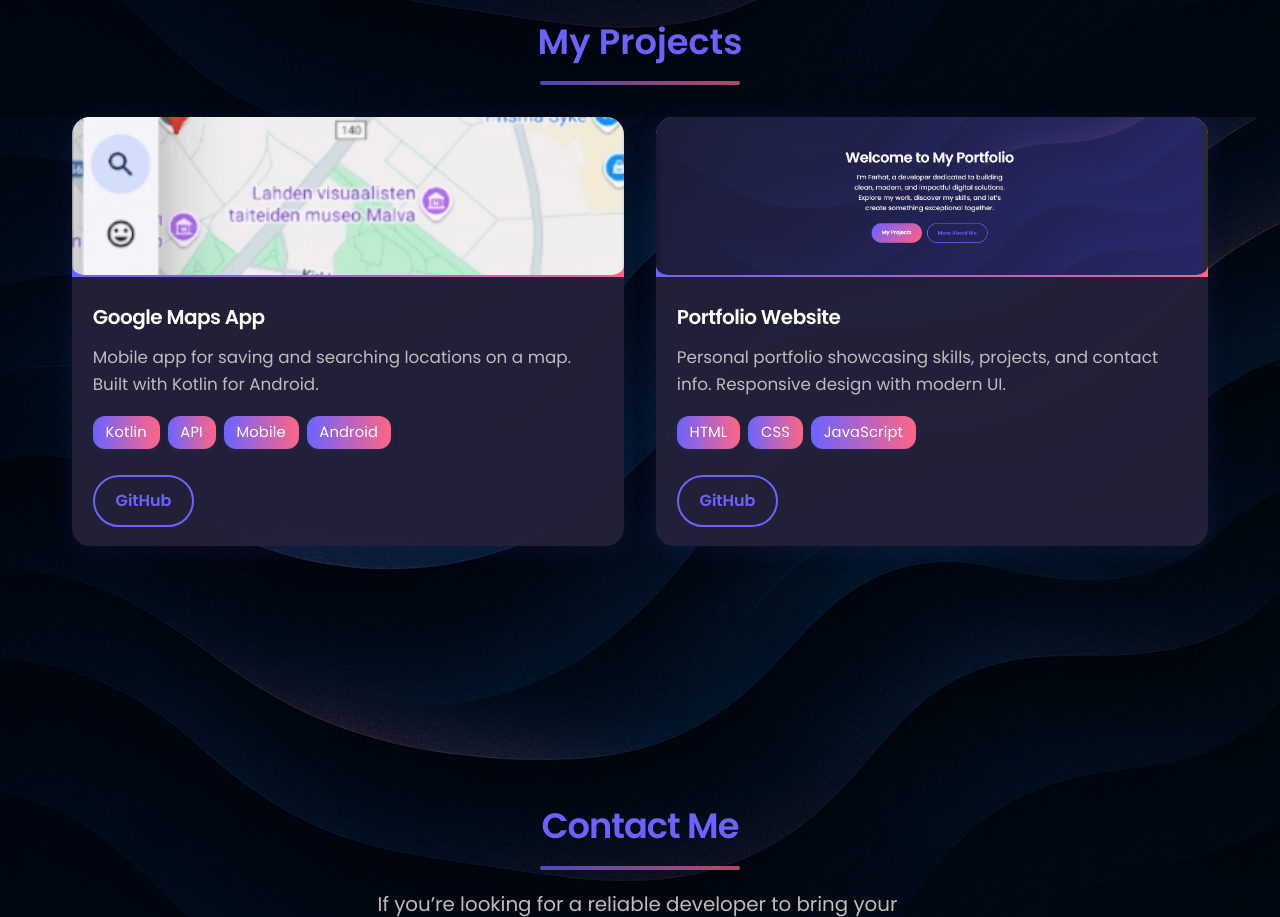
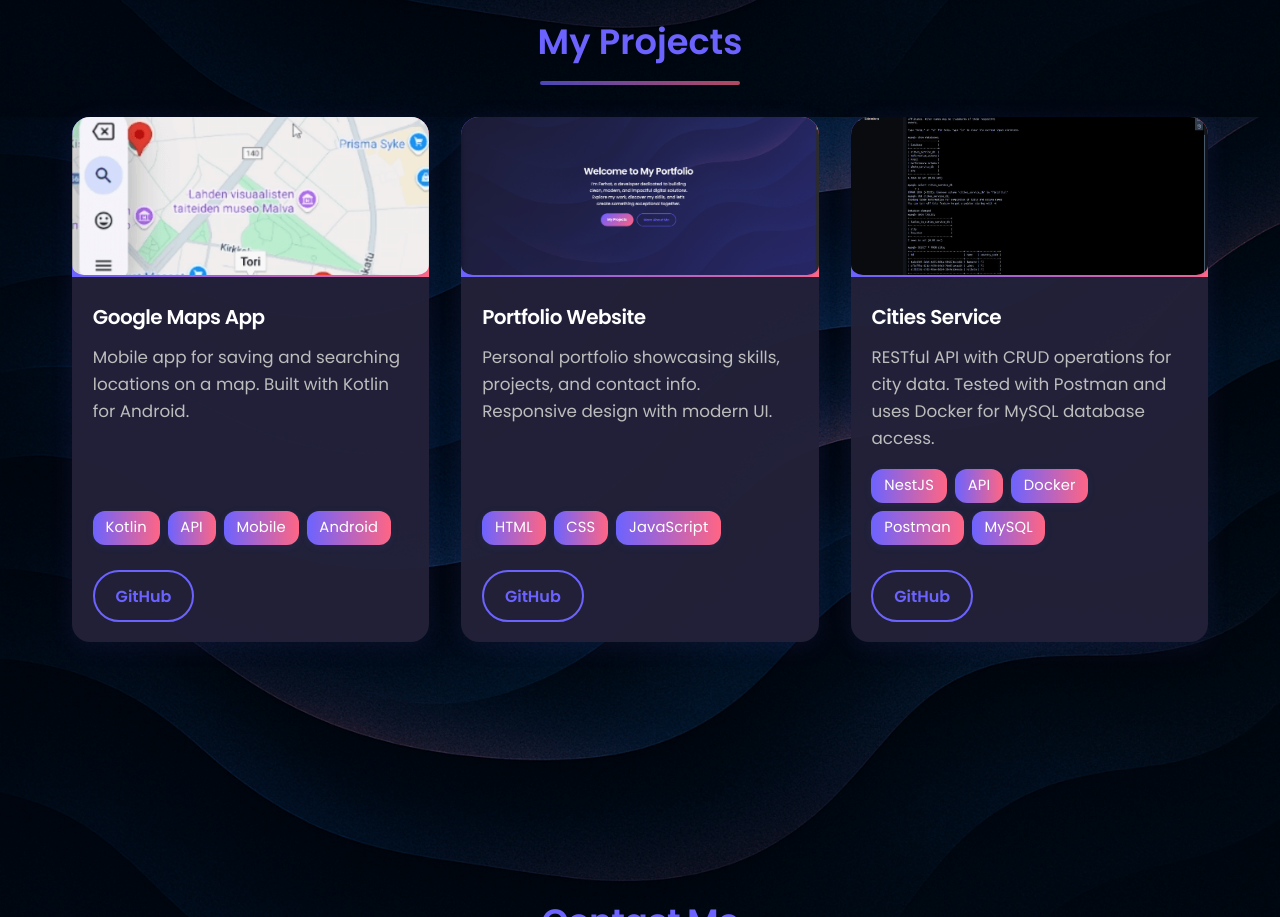
Before and after one commit to FerhatArslann/MyWebsite, a plain HTML site: page public/index.html in a window 1280 px wide. Shown: the part 2443-3360 px from the top of the page. Drawn offline with Linux system fonts and the light colour scheme.

Commit message:
project added -> cities services

```diff
--- a/public/index.html
+++ b/public/index.html
@@ -150,6 +150,26 @@
                         <a href="https://github.com/FerhatArslann/portfolio" target="_blank" class="project-link">GitHub</a>
                     </div>
                 </div>
+                <!-- Add this as Project 3 in your projects-grid -->
+                <div class="project-card">
+                    <div class="project-image">
+                        <img src="../public/assets/projects/Cities-Service.png" alt="Cities Service API">
+                    </div>
+                    <div class="project-info">
+                        <h3>Cities Service</h3>
+                        <p>
+                            RESTful API with CRUD operations for city data. Tested with Postman and uses Docker for MySQL database access.
+                        </p>
+                        <div class="project-tags">
+                            <span>NestJS</span>
+                            <span>API</span>
+                            <span>Docker</span>
+                            <span>Postman</span>
+                            <span>MySQL</span>
+                        </div>
+                        <a href="https://github.com/FerhatArslann/cities-service" target="_blank" class="project-link">GitHub</a>
+                    </div>
+                </div>
             </div>
         </div>
     </section>
```
Also changed, not shown: public/assets/projects/Cities-Service.png (added).
